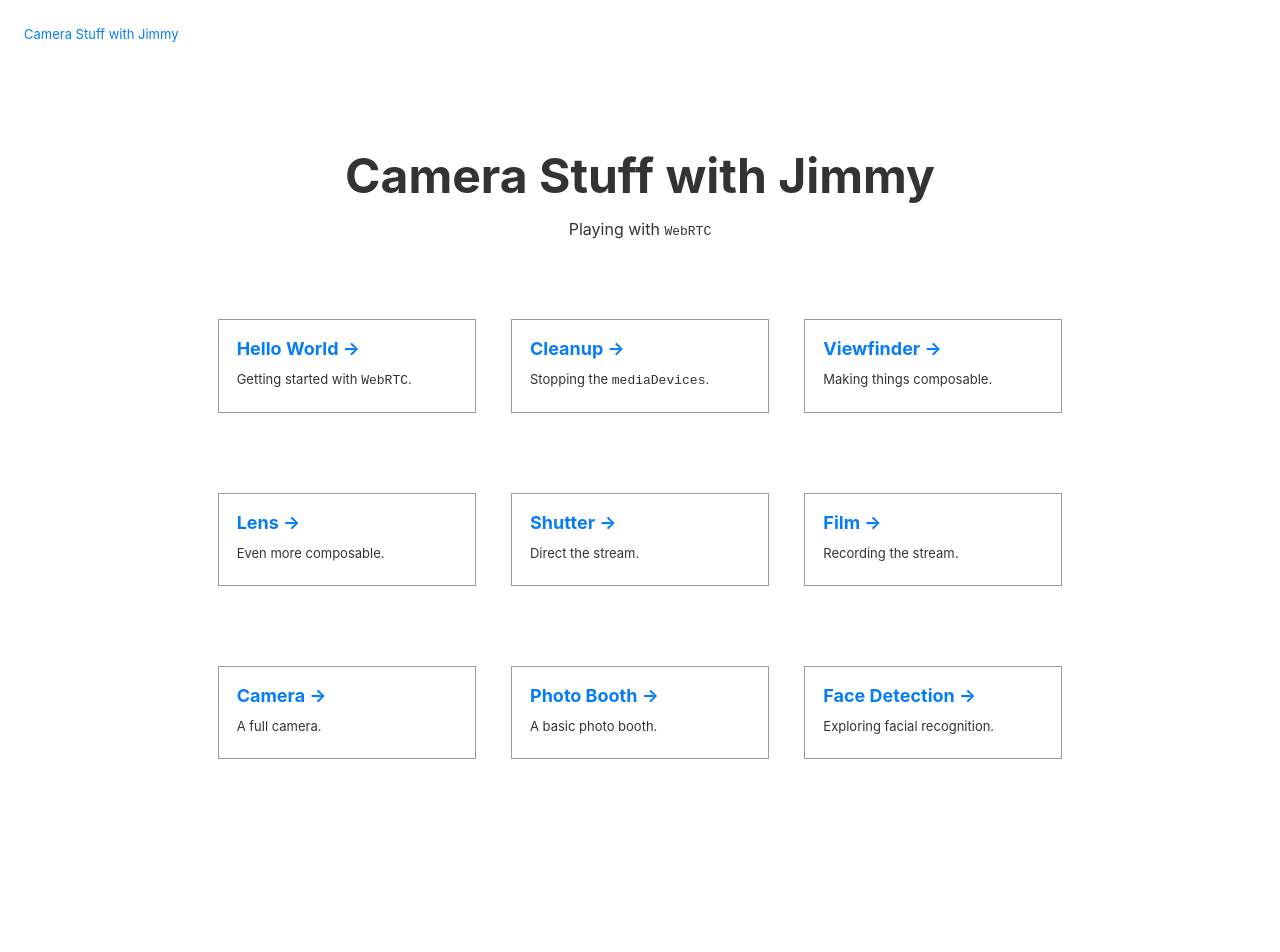
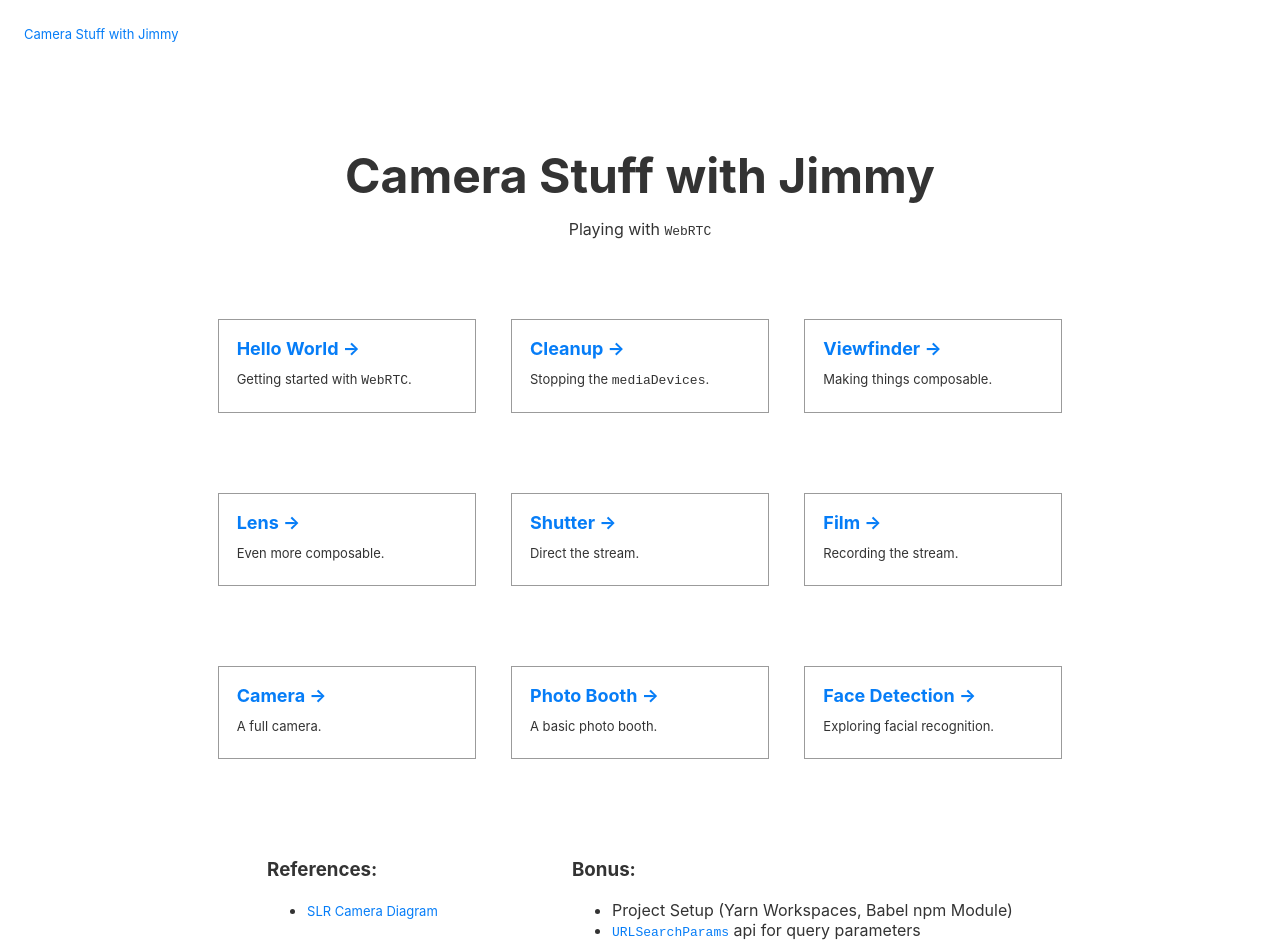
Before and after one commit to jimmay5469/fun-with-cameras, a Next.js app in the folder packages/demos/: page / in a window 1280 px wide. Shown: the top 952 px of the page. Before the commit the page ends 800 px from the top, so only its background shows below. Built offline with nearby package versions, Linux system fonts and the light colour scheme.

Commit message:
Add references and bonus material

```diff
--- a/packages/demos/pages/index.js
+++ b/packages/demos/pages/index.js
@@ -65,6 +65,31 @@ const Home = () => (
           <p>Exploring facial recognition.</p>
         </a>
       </div>
+
+      <div className='row'>
+        <div>
+          <h3>References:</h3>
+          <ul>
+            <li>
+              <a href='https://images.app.goo.gl/1t6oMVRqtHYyDwT26'>
+                SLR Camera Diagram
+              </a>
+            </li>
+          </ul>
+        </div>
+        <div>
+          <h3>Bonus:</h3>
+          <ul>
+            <li>Project Setup (Yarn Workspaces, Babel npm Module)</li>
+            <li>
+              <a href='https://developer.mozilla.org/en-US/docs/Web/API/URLSearchParams'>
+                <code>URLSearchParams</code>
+              </a>{' '}
+              api for query parameters
+            </li>
+          </ul>
+        </div>
+      </div>
     </div>
 
     <style jsx>{`
```
